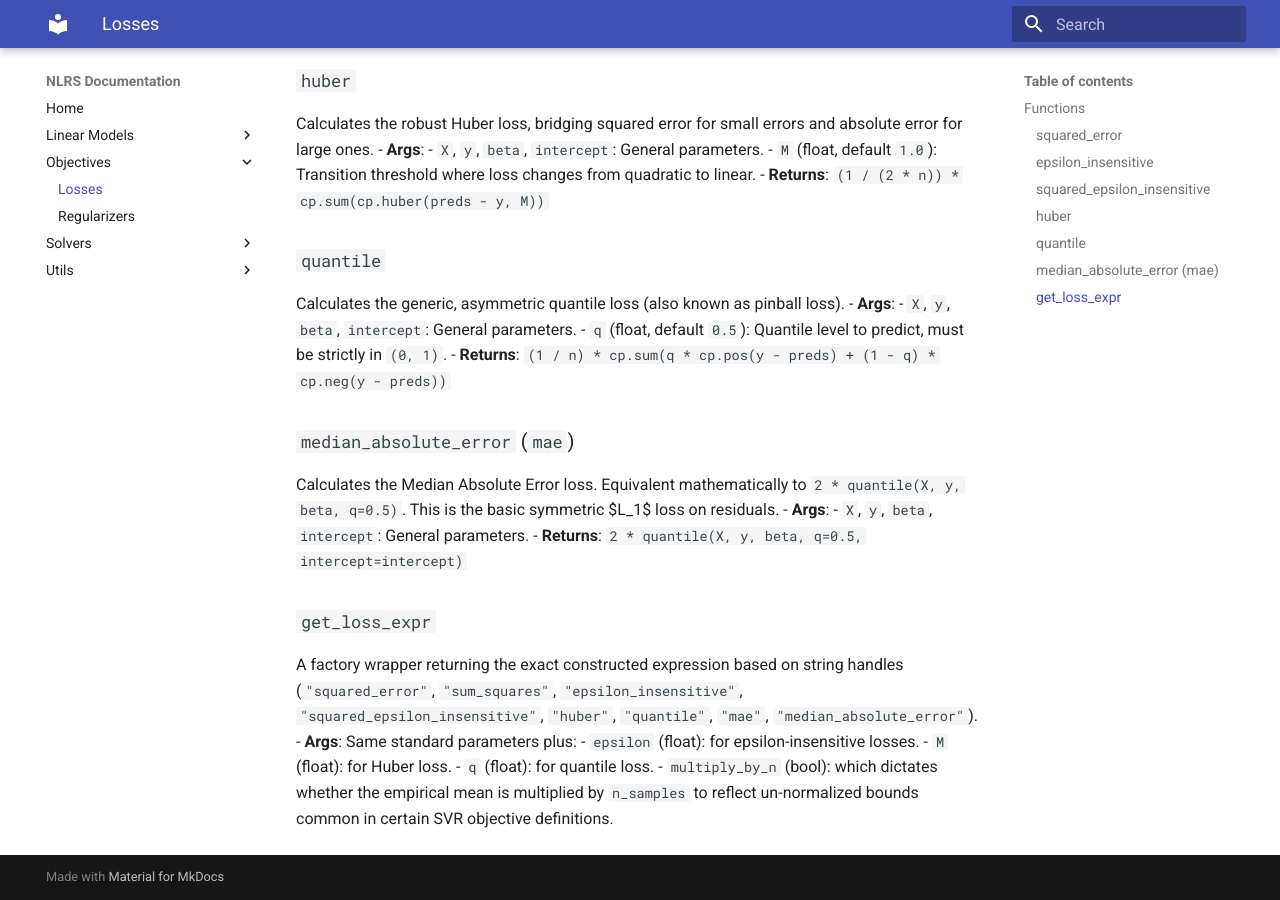
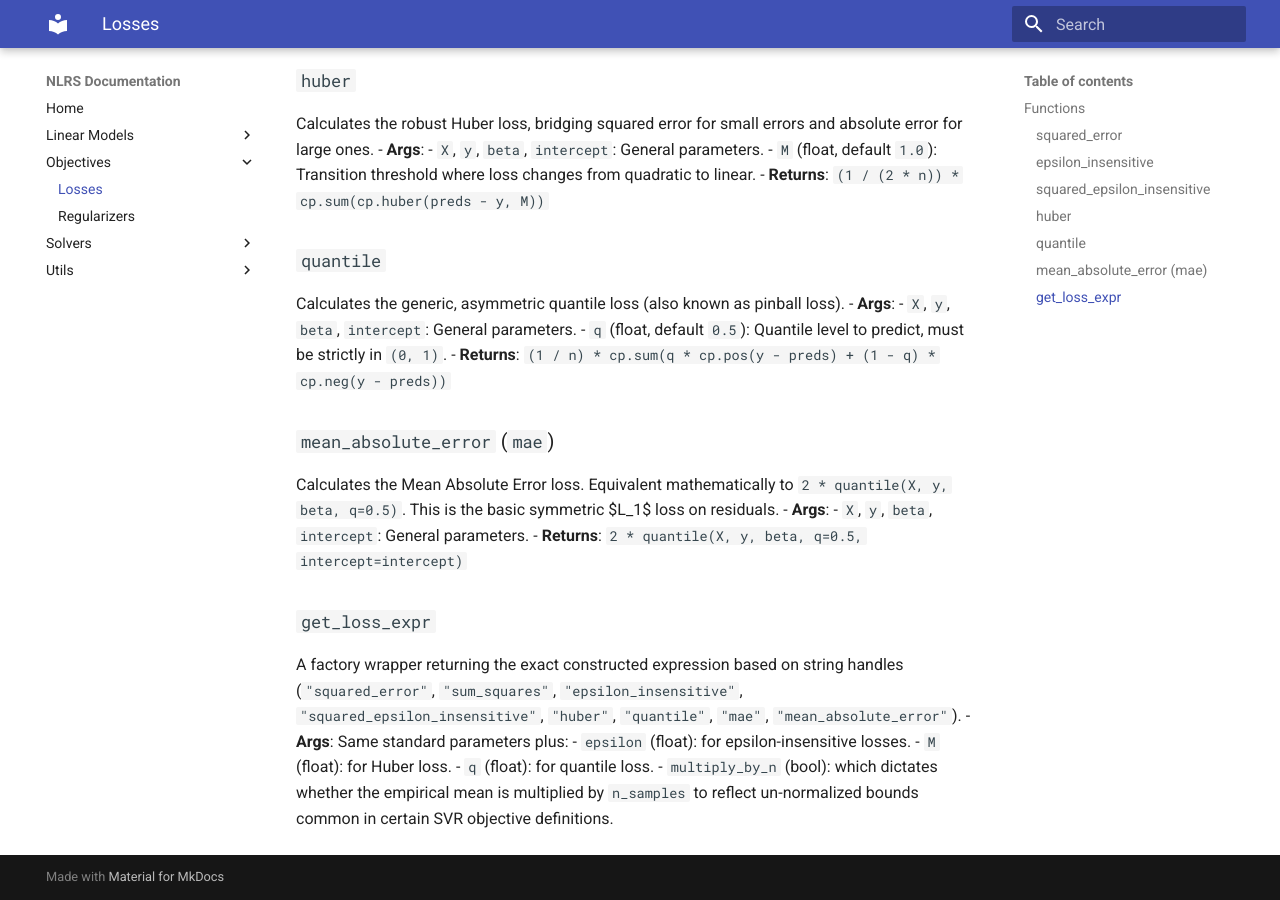
Before and after one commit to trholy/nlrs, an MkDocs documentation site: the page built from docs/objectives/losses.md, in a window 1280 px wide and 900 px high, scrolled down 798 px. Built offline with MkDocs 1.6.1 and Material for MkDocs 9.7.7, drawn with Linux system fonts in a browser that asks for light colours.

Commit message:
Fixed typo: median_absolute_error -> mean_absolute_error.

```diff
--- a/docs/objectives/losses.md
+++ b/docs/objectives/losses.md
@@ -43,16 +43,16 @@ Calculates the generic, asymmetric quantile loss (also known as pinball loss).
     - `q` (float, default `0.5`): Quantile level to predict, must be strictly in `(0, 1)`.
 - **Returns**: `(1 / n) * cp.sum(q * cp.pos(y - preds) + (1 - q) * cp.neg(y - preds))`
 
-### `median_absolute_error` (`mae`)
+### `mean_absolute_error` (`mae`)
 
-Calculates the Median Absolute Error loss. Equivalent mathematically to `2 * quantile(X, y, beta, q=0.5)`. This is the basic symmetric $L_1$ loss on residuals.
+Calculates the Mean Absolute Error loss. Equivalent mathematically to `2 * quantile(X, y, beta, q=0.5)`. This is the basic symmetric $L_1$ loss on residuals.
 - **Args**:
     - `X`, `y`, `beta`, `intercept`: General parameters.
 - **Returns**: `2 * quantile(X, y, beta, q=0.5, intercept=intercept)`
 
 ### `get_loss_expr`
 
-A factory wrapper returning the exact constructed expression based on string handles (`"squared_error"`, `"sum_squares"`, `"epsilon_insensitive"`, `"squared_epsilon_insensitive"`, `"huber"`, `"quantile"`, `"mae"`, `"median_absolute_error"`).
+A factory wrapper returning the exact constructed expression based on string handles (`"squared_error"`, `"sum_squares"`, `"epsilon_insensitive"`, `"squared_epsilon_insensitive"`, `"huber"`, `"quantile"`, `"mae"`, `"mean_absolute_error"`).
 - **Args**: Same standard parameters plus:
     - `epsilon` (float): for epsilon-insensitive losses.
     - `M` (float): for Huber loss.
```
Also changed, not shown: README.md (+1 -1 lines), docs/linear_model/linear.md (+1 -1 lines), 2 other files.
